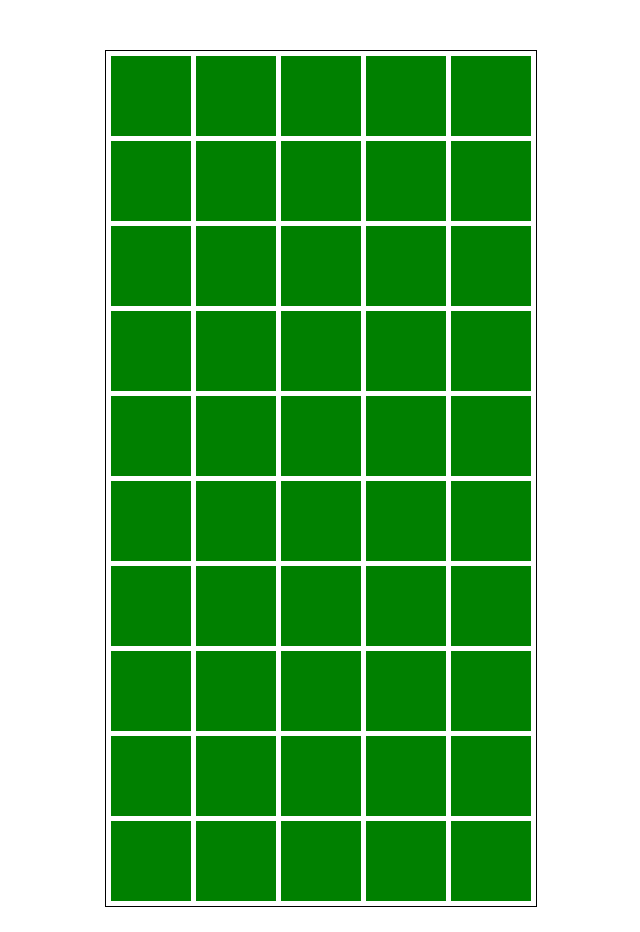
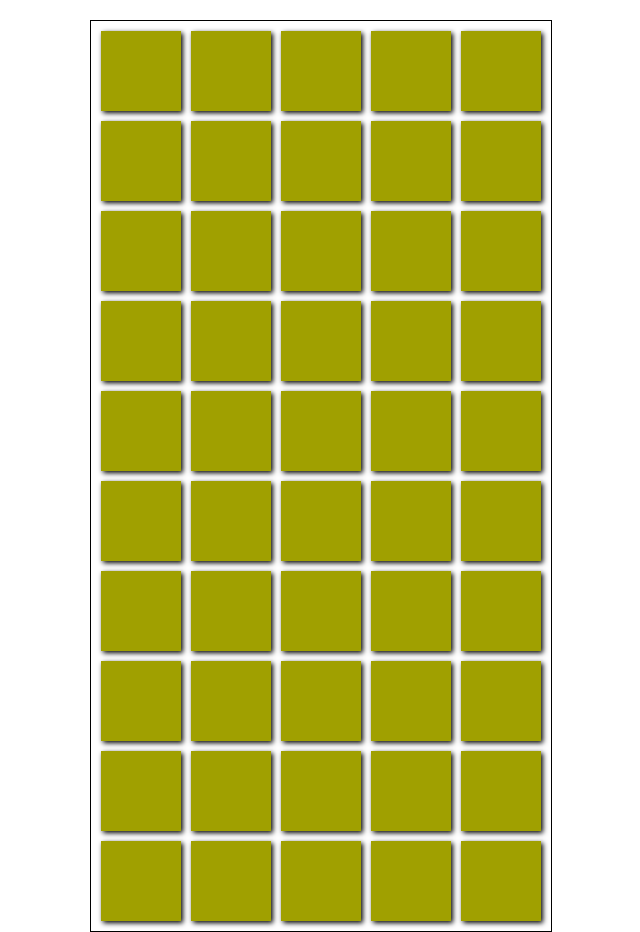
Before and after one commit to makcik303123/miner-game, a plain HTML site: page index.html in a window 1280 px wide. Shown: the whole page, without its empty margins (319-959 px from the left). Before the commit the page ends 907 px from the top, so only its background shows below. Drawn offline with Linux system fonts and the light colour scheme.

Commit message:
add visual

```diff
--- a/index.html
+++ b/index.html
@@ -10,84 +10,85 @@
     <div class="block-up"></div>
     <div class="miner-wrapper">
       <div class="wrapper">
-        <div class="miner__item"></div>
-        <div class="miner__item"></div>
-        <div class="miner__item"></div>
-        <div class="miner__item"></div>
-        <div class="miner__item"></div>
+        <div class="miner__item miner-default"></div>
+        <div class="miner__item miner-default"></div>
+        <div class="miner__item miner-default"></div>
+        <div class="miner__item miner-default"></div>
+        <div class="miner__item miner-default"></div>
       </div>
 
       <div class="wrapper">
-        <div class="miner__item"></div>
-        <div class="miner__item"></div>
-        <div class="miner__item"></div>
-        <div class="miner__item"></div>
-        <div class="miner__item"></div>
+        <div class="miner__item miner-default"></div>
+        <div class="miner__item miner-default"></div>
+        <div class="miner__item miner-default"></div>
+        <div class="miner__item miner-default"></div>
+        <div class="miner__item miner-default"></div>
       </div>
 
       <div class="wrapper">
-        <div class="miner__item"></div>
-        <div class="miner__item"></div>
-        <div class="miner__item"></div>
-        <div class="miner__item"></div>
-        <div class="miner__item"></div>
+        <div class="miner__item miner-default"></div>
+        <div class="miner__item miner-default"></div>
+        <div class="miner__item miner-default"></div>
+        <div class="miner__item miner-default"></div>
+        <div class="miner__item miner-default"></div>
       </div>
 
       <div class="wrapper">
-        <div class="miner__item"></div>
-        <div class="miner__item"></div>
-        <div class="miner__item"></div>
-        <div class="miner__item"></div>
-        <div class="miner__item"></div>
+        <div class="miner__item miner-default"></div>
+        <div class="miner__item miner-default"></div>
+        <div class="miner__item miner-default"></div>
+        <div class="miner__item miner-default"></div>
+        <div class="miner__item miner-default"></div>
       </div>
 
       <div class="wrapper">
-        <div class="miner__item"></div>
-        <div class="miner__item"></div>
-        <div class="miner__item"></div>
-        <div class="miner__item"></div>
-        <div class="miner__item"></div>
+        <div class="miner__item miner-default"></div>
+        <div class="miner__item miner-default"></div>
+        <div class="miner__item miner-default"></div>
+        <div class="miner__item miner-default"></div>
+        <div class="miner__item miner-default"></div>
       </div>
 
       <div class="wrapper">
-        <div class="miner__item"></div>
-        <div class="miner__item"></div>
-        <div class="miner__item"></div>
-        <div class="miner__item"></div>
-        <div class="miner__item"></div>
+        <div class="miner__item miner-default"></div>
+        <div class="miner__item miner-default"></div>
+        <div class="miner__item miner-default"></div>
+        <div class="miner__item miner-default"></div>
+        <div class="miner__item miner-default"></div>
       </div>
 
       <div class="wrapper">
-        <div class="miner__item"></div>
-        <div class="miner__item"></div>
-        <div class="miner__item"></div>
-        <div class="miner__item"></div>
-        <div class="miner__item"></div>
+        <div class="miner__item miner-default"></div>
+        <div class="miner__item miner-default"></div>
+        <div class="miner__item miner-default"></div>
+        <div class="miner__item miner-default"></div>
+        <div class="miner__item miner-default"></div>
       </div>
 
       <div class="wrapper">
-        <div class="miner__item"></div>
-        <div class="miner__item"></div>
-        <div class="miner__item"></div>
-        <div class="miner__item"></div>
-        <div class="miner__item"></div>
+        <div class="miner__item miner-default"></div>
+        <div class="miner__item miner-default"></div>
+        <div class="miner__item miner-default"></div>
+        <div class="miner__item miner-default"></div>
+        <div class="miner__item miner-default"></div>
       </div>
 
       <div class="wrapper">
-        <div class="miner__item"></div>
-        <div class="miner__item"></div>
-        <div class="miner__item"></div>
-        <div class="miner__item"></div>
-        <div class="miner__item"></div>
+        <div class="miner__item miner-default"></div>
+        <div class="miner__item miner-default"></div>
+        <div class="miner__item miner-default"></div>
+        <div class="miner__item miner-default"></div>
+        <div class="miner__item miner-default"></div>
       </div>
 
       <div class="wrapper">
-        <div class="miner__item"></div>
-        <div class="miner__item"></div>
-        <div class="miner__item"></div>
-        <div class="miner__item"></div>
-        <div class="miner__item"></div>
+        <div class="miner__item miner-default"></div>
+        <div class="miner__item miner-default"></div>
+        <div class="miner__item miner-default"></div>
+        <div class="miner__item miner-default"></div>
+        <div class="miner__item miner-default"></div>
       </div>
     </div>
+    <script src="./index.js"></script>
   </body>
 </html>
--- /dev/null
+++ b/index.js
@@ -0,0 +1,3 @@
+// const bomb = document.querySelector(".miner-dead");
+const blocks = document.querySelectorAll(".miner__item");
+const block2 = document.querySelector(".miner__item");
--- a/style.scss
+++ b/style.scss
@@ -5,26 +5,40 @@
 }
 
 .block-up {
-    padding-top: 50px;
+    padding-top: 20px;
 }
+
+.miner-open-card {
+    background-color: green;
+}
+
+.miner-dead {
+    background-color: red;
+}
+
 .miner-wrapper {
     margin: 0 auto;
     width: fit-content;
     height: fit-content;
     border: 1px solid black;
-    padding: 5px;
+    padding: 10px;
     display: flex;
     flex-direction: column;
-    gap: 5px;
+    gap: 10px;
     .wrapper {
         display: flex;
-        gap: 5px;
+        gap: 10px;
         justify-content: center;
         .miner__item {
             height: 80px;
             width: 80px;
-            background-color: green;
+
             cursor: pointer;
+            box-shadow: 2px 2px 5px black;
         }
     }
 }
+
+.miner-default {
+    background-color: rgb(160, 160, 0);
+}
```
Also changed, not shown: css/style.css.
